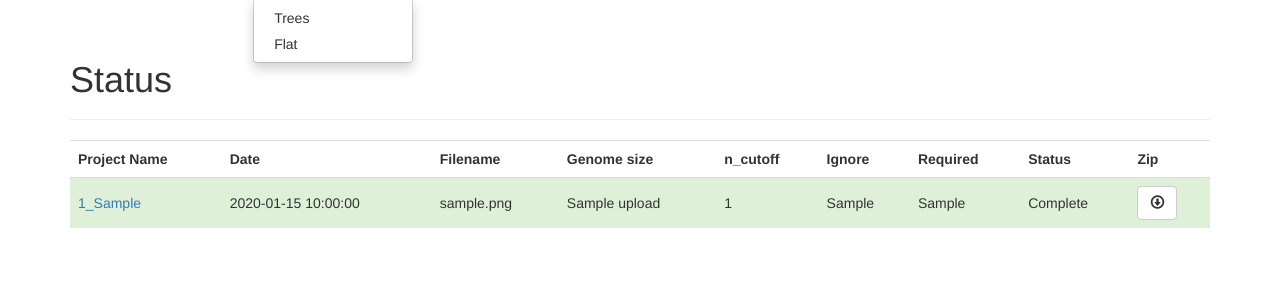
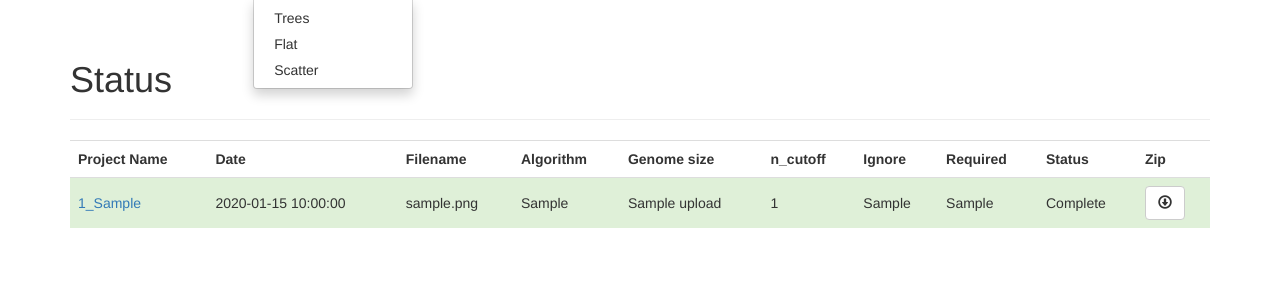
Before and after one commit to sggaffney/pathscore, a Flask app: page / in a window 1280 px wide, after a click on "Results". Shown: the part 52-352 px from the top of the page. Run offline with Flask 2, Linux system fonts and the light colour scheme; a user stored in the database is signed in; tables that the repository leaves empty hold one stand-in row (values such as "Sample post"); parts of the project's set-up code (start-up, migrations or seed data) failed here and were passed over; some libraries are stand-ins or nearby versions.

Commit message:
Add algorithm to UserFile, forms and status page.

```diff
--- a/app/models.py
+++ b/app/models.py
@@ -115,6 +115,7 @@ class UserFile(db.Model):
     is_valid = db.Column(db.Boolean)
     run_accepted = db.Column(db.Boolean)
     run_complete = db.Column(db.Boolean)
+    algorithm = db.Column(db.String(255), default='gene_size')
     genome_size = db.Column(db.String(255), default=False)
     n_cutoff = db.Column(db.Integer)
     required_genes = db.Column(db.Text())
--- a/app/pway/routes.py
+++ b/app/pway/routes.py
@@ -86,7 +86,7 @@ def scatter():
         source = ColumnDataSource(data={'x': x, 'y': y,
                                         'pname': [p.name for p in data_pways]})
         tools = "resize,crosshair,pan,wheel_zoom,box_zoom,reset,tap," \
-                "box_select"  # hover, poly_select,lasso_select, previewsave
+                "box_select,hover"  # poly_select,lasso_select, previewsave
         plot = figure(tools=tools, plot_height=400, plot_width=600,
                       title='Effect size vs p-value', logo=None,
                       x_axis_label="log2 fold change",
--- a/app/templates/base.html
+++ b/app/templates/base.html
@@ -35,6 +35,7 @@
             <ul class="dropdown-menu" role="menu">
                 <li><a href="{{ url_for('pway.tree') }}">Trees</a></li>
                 <li><a href="{{ url_for('pway.results') }}">Flat</a></li>
+                <li><a href="{{ url_for('pway.scatter') }}">Scatter</a></li>
             </ul>
         </li>
           <li><a href="{{ url_for('pway.faq') }}">FAQ</a></li>
--- a/app/templates/pway/index2.html
+++ b/app/templates/pway/index2.html
@@ -11,6 +11,7 @@
         <th>Project Name</th>
         <th>Date</th>
         <th>Filename</th>
+        <th>Algorithm</th>
         <th>Genome size</th>
         <th>n_cutoff</th>
         <th>Ignore</th>
@@ -28,6 +29,7 @@
         {% endif %}
             <td>{{ proj.upload_time }} </td>
             <td>{{ proj.filename }} </td>
+            <td>{{ proj.algorithm }} </td>
             <td>{{ proj.genome_size }} </td>
             <td>{{ proj.n_cutoff }} </td>
             <td>{{ proj.ignore_genes }} </td>
--- a/app/templates/pway/upload.html
+++ b/app/templates/pway/upload.html
@@ -15,6 +15,7 @@
         {{ form.hidden_tag() }}
 
         {{ render_field(form.proj_suffix, placeholder="e.g. LUAD_Feb2013") }}
+        {{ render_field(form.algorithm) }}
         {{ render_field(form.genome_size) }}
         <!--{ render_field(form.n_cutoff, placeholder="500") }-->
         {{ render_field(form.required_genes, placeholder="e.g. BRAF,NRAS", rows="1") }}
```
Also changed, not shown: app/pway/forms.py (+6 -1 lines).
